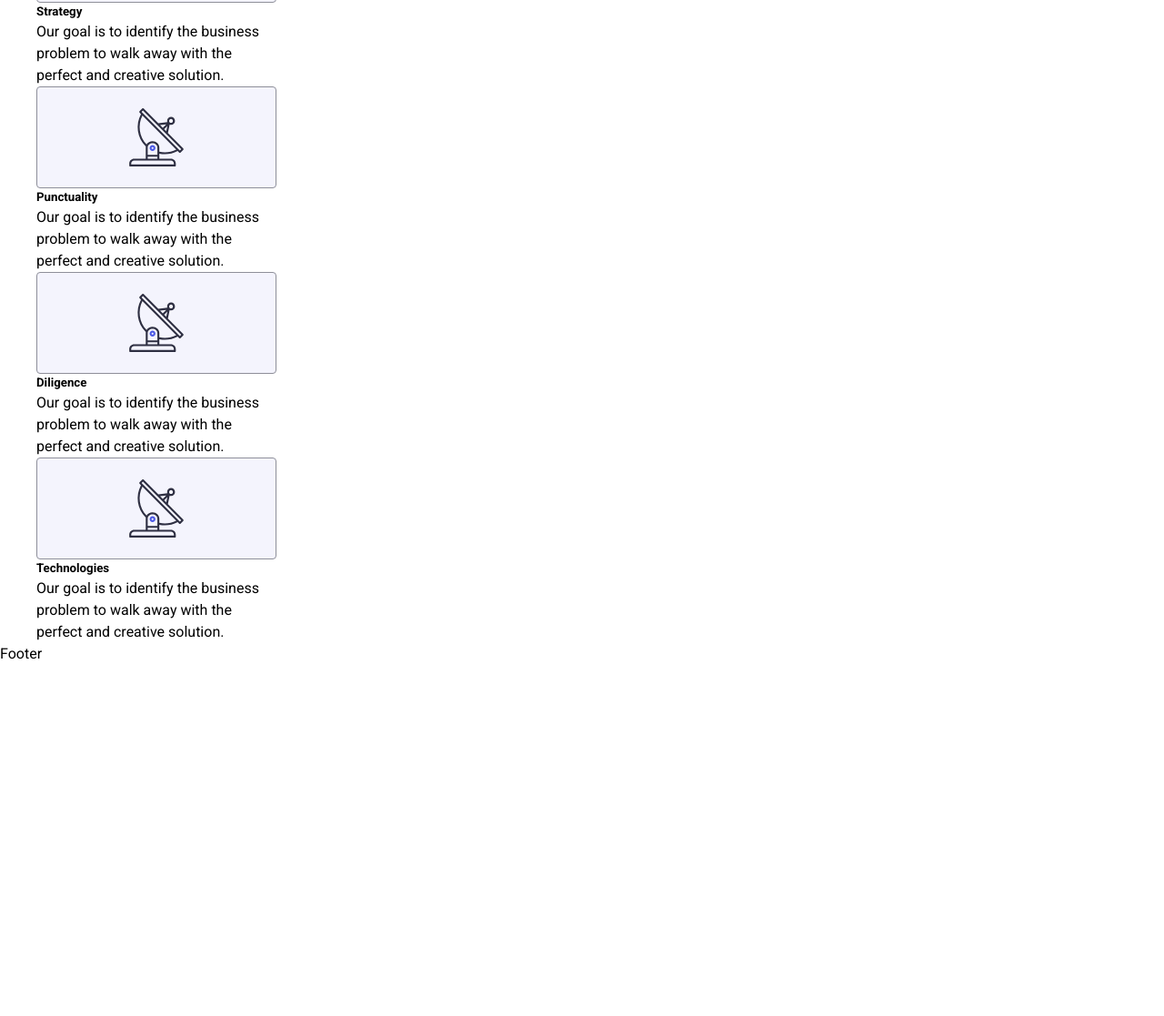
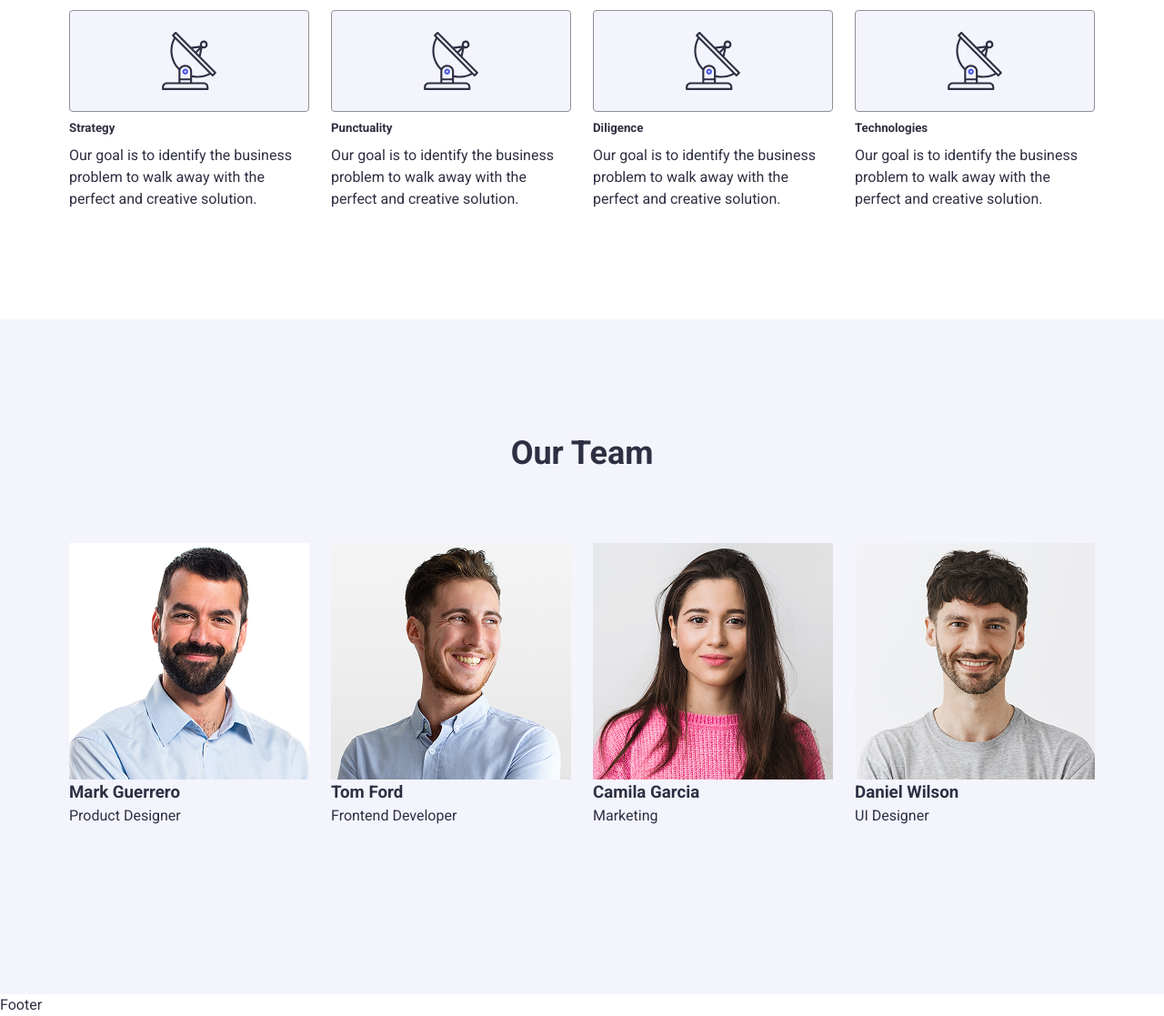
Before and after one commit to WEB-Danik/WEBSTUDIO, a website built with Vite: page index.html in a window 1280 px wide. Shown: the part 784-1901 px from the top of the page at 91% size. Before the commit the page ends 1515 px from the top, so only its background shows below. Built offline with nearby package versions, Linux system fonts and the light colour scheme.

Commit message:
features and team
Created blocks features and team work

```diff
--- a/css/global-styles.css
+++ b/css/global-styles.css
@@ -1,6 +1,8 @@
 /* 1. Use a more-intuitive box-sizing model */
 *, *::before, *::after {
-    box-sizing: border-box;
+    box-sizing: border-box; /* Важливо: розмір включає padding і border */
+    margin: 0;
+    padding: 0;
 }
 ul, ol, a {
     list-style: none;
@@ -13,19 +15,9 @@ ul, ol, a {
     margin: 0;
 }
 
-/* 3. Enable keyword animations */
-@media (prefers-reduced-motion: no-preference) {
-    html {
-        interpolate-size: allow-keywords;
-    }
-}
-
 body {
-    /* 4. Add accessible line-height */
     line-height: 1.5;
     font-family: "Roboto";
-    /* 5. Improve text rendering */
-    -webkit-font-smoothing: antialiased;
 }
 
 /* 6. Improve media defaults */
@@ -45,6 +37,7 @@ input, button, textarea, select {
 /* 8. Avoid text overflows */
 p, h1, h2, h3, h4, h5, h6 {
     overflow-wrap: break-word;
+    color: #2E2F42;
 }
 
 /* 9. Improve line wrapping */
@@ -61,3 +54,7 @@ h1, h2, h3, h4, h5, h6 {
 #root, #__next {
     isolation: isolate;
 }
+.wrapper {
+    width: 100%;
+    background-color: #FFFFFF;
+}
--- a/css/header/header.css
+++ b/css/header/header.css
@@ -1,12 +1,15 @@
 .header_menu {
     display: flex;
     justify-content: space-between;
+    align-items: center;
 
     padding: 25.5px 156px;
 }
 
 .nav_menu {
     display: flex;
+    align-items: center;
+    gap: 76px;
 }
 
 .navigation_list {
@@ -33,9 +36,7 @@
     flex-direction: column;
     justify-content: center;
     text-align: center;
-
     gap: 48px;
-    color: white;
 
     font-weight: 700;
     font-size: 46px;
@@ -48,6 +49,10 @@
     background-position: center;
     background-repeat: no-repeat;
 
+    .hero_title {
+        color: white;
+    }
+
     .order_button {
         width: 169px;
         height: 56px;
@@ -56,7 +61,7 @@
         color: white;
 
         font-weight: 400;
-        font-size: 20px;
+        font-size: 19px;
 
         border-radius: 4px;
     }
--- a/css/main/main.css
+++ b/css/main/main.css
@@ -1,4 +1,16 @@
+.main {
+    padding-top: 120px;
+}
+.features_list {
+    display: flex;
+    justify-content: center;
+    gap: 24px;
+}
 .features_item {
+    display: flex;
+    flex-direction: column;
+    gap: 8px;
+
     width: 264px;
 
     .feature_header {
@@ -14,3 +26,30 @@
         background-color: #F4F4FD;
     }
 }
+.our_team_block {
+    display: flex;
+    align-items: center;
+    flex-direction: column;
+    justify-content: center;
+    gap: 72px;
+
+    margin-top: 120px;
+    padding: 120px 0;
+
+    background-color: #F4F4FD;
+
+
+
+    .our_team_title {
+        font-size: 36px;
+        font-weight: 700;
+        color: #2E2F42;
+    }
+
+
+
+    .our_team_list {
+        display: flex;
+        gap: 24px;
+    }
+}
--- a/index.html
+++ b/index.html
@@ -1,10 +1,9 @@
-<!DOCTYPE html>
+<!doctype html>
 <html lang="en">
   <head>
-    <meta charset="UTF-8">
-    <meta name="viewport"
-          content="width=device-width, user-scalable=no, initial-scale=1.0, maximum-scale=1.0, minimum-scale=1.0">
-    <meta http-equiv="X-UA-Compatible" content="ie=edge">
+    <meta charset="UTF-8" />
+    <link rel="icon" type="image/svg+xml" href="./assets/icons/logo.svg" />
+    <meta name="viewport" content="width=device-width, initial-scale=1.0" />
     <!-- Fonts -->
     <link rel="preconnect" href="https://fonts.googleapis.com">
     <link rel="preconnect" href="https://fonts.gstatic.com" crossorigin>
@@ -13,14 +12,14 @@
     <link rel="stylesheet" href="css/global-styles.css">
     <link rel="stylesheet" href="./css/header/header.css">
     <link rel="stylesheet" href="./css/main/main.css">
-    <title>Document</title>
+    <title>webstudio</title>
   </head>
   <body>
   <div class="wrapper">
     <header class="header">
       <div class="header_menu menu">
         <div class="nav_menu">
-                <a href="./index.html" class="logo">
+          <a href="./index.html" class="logo_link">
             <img src="./assets/icons/logo.svg" alt="Logo">
           </a>
           <ul class="navigation_list">
@@ -55,7 +54,7 @@
     </header>
     <main class="main">
       <div class="features">
-            <ul>
+        <ul class="features_list">
           <li class="features_item">
             <section class="feature_header">
               <img src="./assets/icons/antenna_1.svg" alt="Icon 1">
@@ -98,10 +97,60 @@
           </li>
         </ul>
       </div>
+      <div class="our_team_block">
+        <p class="our_team_title">Our Team</p>
+        <ul class="our_team_list">
+          <li class="our_team_item">
+            <img src="./assets/images/mark_guerrero.png" alt="Icon 1">
+            <h3 class="name_people">Mark Guerrero</h3>
+            <p class="position_people">Product Designer</p>
+            <section class="our_team_network">
+              <img src="./assets/icons/instagram_2.svg" alt="" class="instagrame social_network" width="16" height="16">
+              <img src="./assets/icons/twitter_1.svg" alt="" class="twitter social_network">
+              <img src="./assets/icons/facebook_1.svg" alt="" class="facebook social_network">
+              <img src="./assets/icons/linkedin_1.svg" alt="" class="linkedin social_network">
+            </section>
+          </li>
+          <li class="our_team_item">
+            <img src="./assets/images/tom_ford.png" alt="Icon 1">
+            <h3 class="name_people">Tom Ford</h3>
+            <p class="position_people">Frontend Developer</p>
+            <section class="our_team_network">
+              <img src="./assets/icons/instagram_2.svg" alt="" class="instagrame social_network">
+              <img src="./assets/icons/twitter_1.svg" alt="" class="twitter social_network">
+              <img src="./assets/icons/facebook_1.svg" alt="" class="facebook social_network">
+              <img src="./assets/icons/linkedin_1.svg" alt="" class="linkedin social_network">
+            </section>
+          </li>
+          <li class="our_team_item">
+            <img src="./assets/images/camila_garcia.png" alt="Icon 1">
+            <h3 class="name_people">Camila Garcia</h3>
+            <p class="position_people">Marketing</p>
+            <section class="our_team_networkt">
+              <img src="./assets/icons/instagram_2.svg" alt="" class="instagrame social_network">
+              <img src="./assets/icons/twitter_1.svg" alt="" class="twitter social_network">
+              <img src="./assets/icons/facebook_1.svg" alt="" class="facebook social_network">
+              <img src="./assets/icons/linkedin_1.svg" alt="" class="linkedin social_network">
+            </section>
+          </li>
+          <li class="our_team_item">
+            <img src="./assets/images/daniel_wilson.png" alt="Icon 1">
+            <h3 class="name_people">Daniel Wilson</h3>
+            <p class="position_people">UI Designer</p>
+            <section class="our_team_network">
+              <img src="./assets/icons/instagram_2.svg" alt="" class="instagrame social_network">
+              <img src="./assets/icons/twitter_1.svg" alt="" class="twitter social_network">
+              <img src="./assets/icons/facebook_1.svg" alt="" class="facebook social_network">
+              <img src="./assets/icons/linkedin_1.svg" alt="" class="linkedin social_network">
+            </section>
+          </li>
+        </ul>
+      </div>
     </main>
     <footer class="footer">
       <p>Footer</p>
     </footer>
   </div>
+    <script type="module" src="/src/main.js"></script>
   </body>
 </html>
--- /dev/null
+++ b/src/counter.js
@@ -0,0 +1,9 @@
+export function setupCounter(element) {
+  let counter = 0
+  const setCounter = (count) => {
+    counter = count
+    element.innerHTML = `count is ${counter}`
+  }
+  element.addEventListener('click', () => setCounter(counter + 1))
+  setCounter(0)
+}
--- /dev/null
+++ b/src/main.js
@@ -0,0 +1,24 @@
+import './style.css'
+import javascriptLogo from './javascript.svg'
+import viteLogo from '/vite.svg'
+import { setupCounter } from './counter.js'
+
+document.querySelector('#app').innerHTML = `
+  <div>
+    <a href="https://vite.dev" target="_blank">
+      <img src="${viteLogo}" class="logo" alt="Vite logo" />
+    </a>
+    <a href="https://developer.mozilla.org/en-US/docs/Web/JavaScript" target="_blank">
+      <img src="${javascriptLogo}" class="logo vanilla" alt="JavaScript logo" />
+    </a>
+    <h1>Hello Vite!</h1>
+    <div class="card">
+      <button id="counter" type="button"></button>
+    </div>
+    <p class="read-the-docs">
+      Click on the Vite logo to learn more
+    </p>
+  </div>
+`
+
+setupCounter(document.querySelector('#counter'))
--- /dev/null
+++ b/src/style.css
@@ -0,0 +1,96 @@
+:root {
+  font-family: system-ui, Avenir, Helvetica, Arial, sans-serif;
+  line-height: 1.5;
+  font-weight: 400;
+
+  color-scheme: light dark;
+  color: rgba(255, 255, 255, 0.87);
+  background-color: #242424;
+
+  font-synthesis: none;
+  text-rendering: optimizeLegibility;
+  -webkit-font-smoothing: antialiased;
+  -moz-osx-font-smoothing: grayscale;
+}
+
+a {
+  font-weight: 500;
+  color: #646cff;
+  text-decoration: inherit;
+}
+a:hover {
+  color: #535bf2;
+}
+
+body {
+  margin: 0;
+  display: flex;
+  place-items: center;
+  min-width: 320px;
+  min-height: 100vh;
+}
+
+h1 {
+  font-size: 3.2em;
+  line-height: 1.1;
+}
+
+#app {
+  max-width: 1280px;
+  margin: 0 auto;
+  padding: 2rem;
+  text-align: center;
+}
+
+.logo {
+  height: 6em;
+  padding: 1.5em;
+  will-change: filter;
+  transition: filter 300ms;
+}
+.logo:hover {
+  filter: drop-shadow(0 0 2em #646cffaa);
+}
+.logo.vanilla:hover {
+  filter: drop-shadow(0 0 2em #f7df1eaa);
+}
+
+.card {
+  padding: 2em;
+}
+
+.read-the-docs {
+  color: #888;
+}
+
+button {
+  border-radius: 8px;
+  border: 1px solid transparent;
+  padding: 0.6em 1.2em;
+  font-size: 1em;
+  font-weight: 500;
+  font-family: inherit;
+  background-color: #1a1a1a;
+  cursor: pointer;
+  transition: border-color 0.25s;
+}
+button:hover {
+  border-color: #646cff;
+}
+button:focus,
+button:focus-visible {
+  outline: 4px auto -webkit-focus-ring-color;
+}
+
+@media (prefers-color-scheme: light) {
+  :root {
+    color: #213547;
+    background-color: #ffffff;
+  }
+  a:hover {
+    color: #747bff;
+  }
+  button {
+    background-color: #f9f9f9;
+  }
+}
```
Also changed, not shown: package.json (added, +14 -0 lines), assets/icons/facebook_1.svg (added), assets/icons/instagram_2.svg (added), assets/icons/linkedin_1.svg (added), assets/icons/twitter_1.svg (added), assets/images/camila_garcia.png (added), assets/images/daniel_wilson.png (added), assets/images/mark_guerrero.png (added), assets/images/tom_ford.png (added), src/javascript.svg (added), 2 other files. Lines whose indentation alone changed are shown as unchanged.
